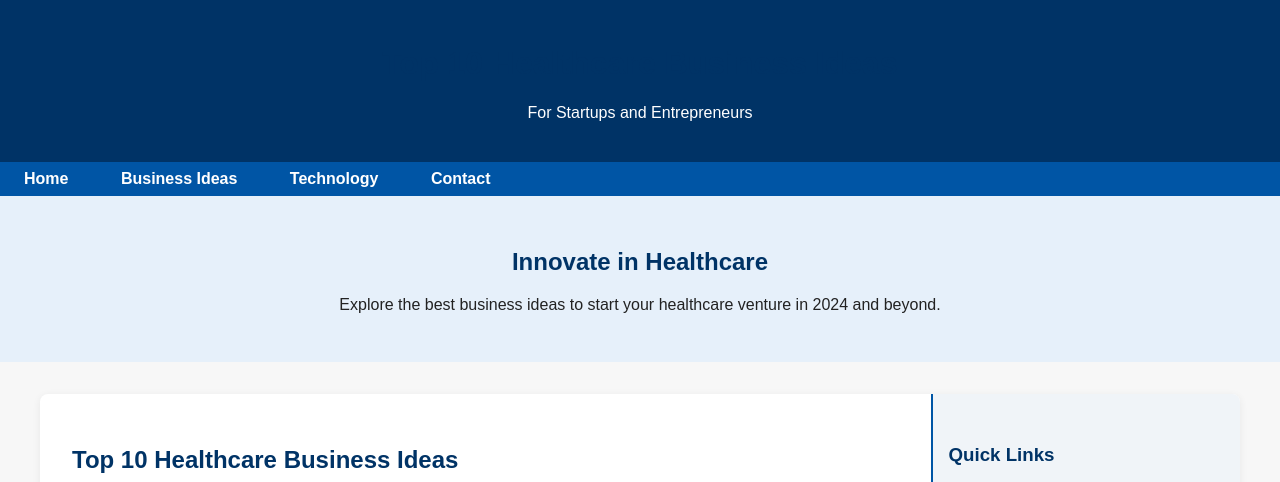
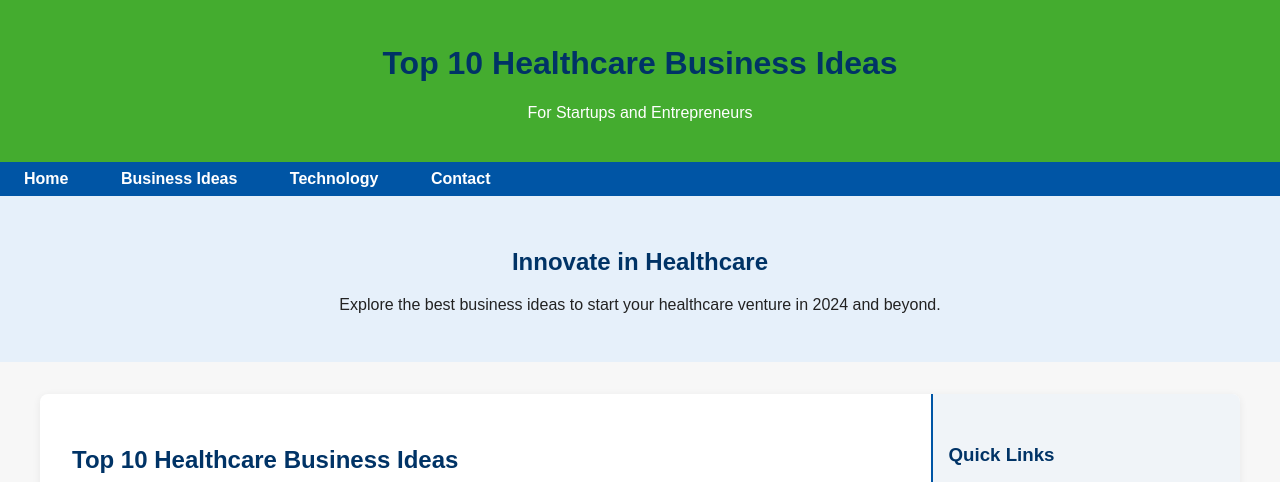
Before and after one commit to shwetaa24/healthcare, a plain HTML site: page public/index.html in a window 1280 px wide. Shown: the top 482 px of the page. Drawn offline with Linux system fonts and the light colour scheme.

Commit message:
rename healthcare to index

```diff
--- a/public/healthcare.html
+++ b/public/index.html
@@ -6,7 +6,7 @@
   <meta name="viewport" content="width=device-width, initial-scale=1.0">
   <style>
     body { font-family: Arial, sans-serif; margin: 0; background: #f7f7f7; color: #222; }
-    header { background: #003366; color: #fff; padding: 1.5em 0; text-align: center; }
+    header { background: #44ac2f; color: #fff; padding: 1.5em 0; text-align: center; }
     nav { background: #0055a5; padding: 0.5em 0; }
     nav a { color: #fff; text-decoration: none; margin: 0 1.5em; font-weight: bold; }
     nav a:hover { text-decoration: underline; }
```
